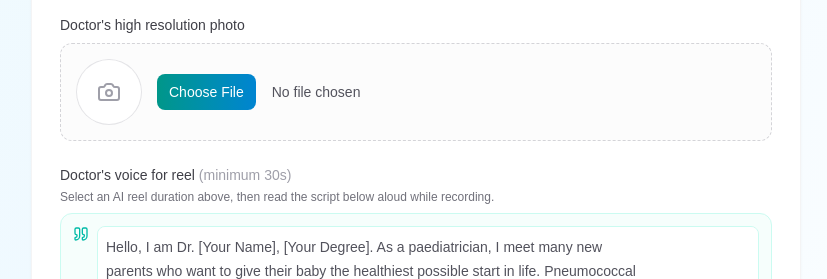
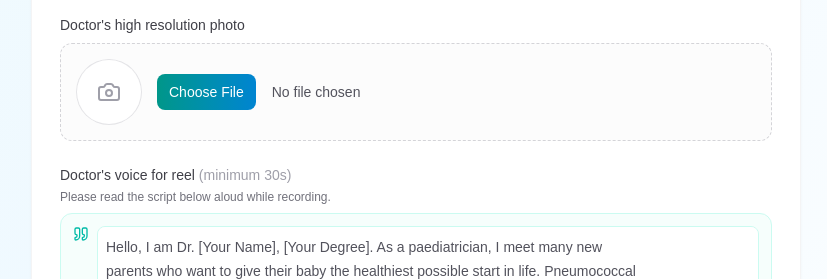
Before and after one commit to suryakumarPointblank/pneumo_guide, a Next.js app: page / in a window 1280 px wide. Shown: the part 1369-1648 px from the top of the page, without its empty margins (224-1051 px from the left). Built offline with nearby package versions, Linux system fonts and the light colour scheme.

Commit message:
Decouple minimum voice recording length from reel duration
Voice recordings now require a fixed 30s minimum regardless of the
selected AI reel duration; the reel duration was meant for the video
length only, not the recording requirement.

```diff
--- a/app/api/submit/route.ts
+++ b/app/api/submit/route.ts
@@ -79,7 +79,7 @@ export async function POST(req: NextRequest) {
       );
     }
 
-    const minVoiceSeconds = Number(reelDuration) || DEFAULT_MIN_VOICE_SECONDS;
+    const minVoiceSeconds = DEFAULT_MIN_VOICE_SECONDS;
     if (voiceSeconds < minVoiceSeconds) {
       return NextResponse.json(
         { success: false, error: `Voice recording must be at least ${minVoiceSeconds} seconds.` },
--- a/app/page.tsx
+++ b/app/page.tsx
@@ -70,7 +70,7 @@ export default function Home() {
   const streamRef        = useRef<MediaStream | null>(null);
   const timerRef         = useRef<ReturnType<typeof setInterval> | null>(null);
 
-  const minVoiceSeconds = reelDuration ? Number(reelDuration) : DEFAULT_MIN_VOICE_SECONDS;
+  const minVoiceSeconds = DEFAULT_MIN_VOICE_SECONDS;
 
   const progress = useMemo(() => {
     const requiredValues = [
@@ -422,9 +422,7 @@ export default function Home() {
               Doctor&apos;s voice for reel <span className="text-zinc-400">(minimum {minVoiceSeconds}s)</span>
             </label>
             <p className="mt-1 text-xs text-zinc-500">
-              {reelDuration
-                ? `Matches the selected ${reelDuration} sec. reel duration. Please read the script below aloud while recording.`
-                : "Select an AI reel duration above, then read the script below aloud while recording."}
+              Please read the script below aloud while recording.
             </p>
 
             <div className="mt-2 flex gap-2 rounded-xl border border-teal-100 bg-teal-50/60 p-3">
```
